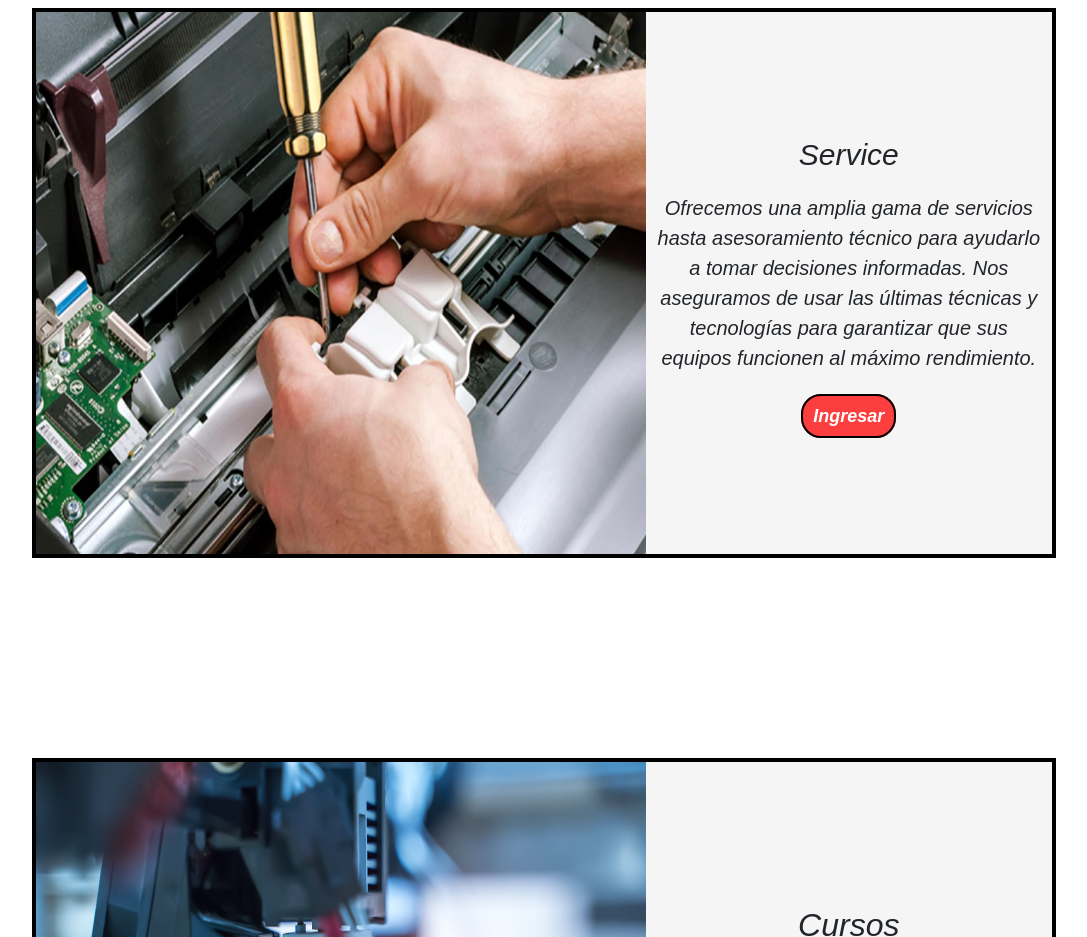
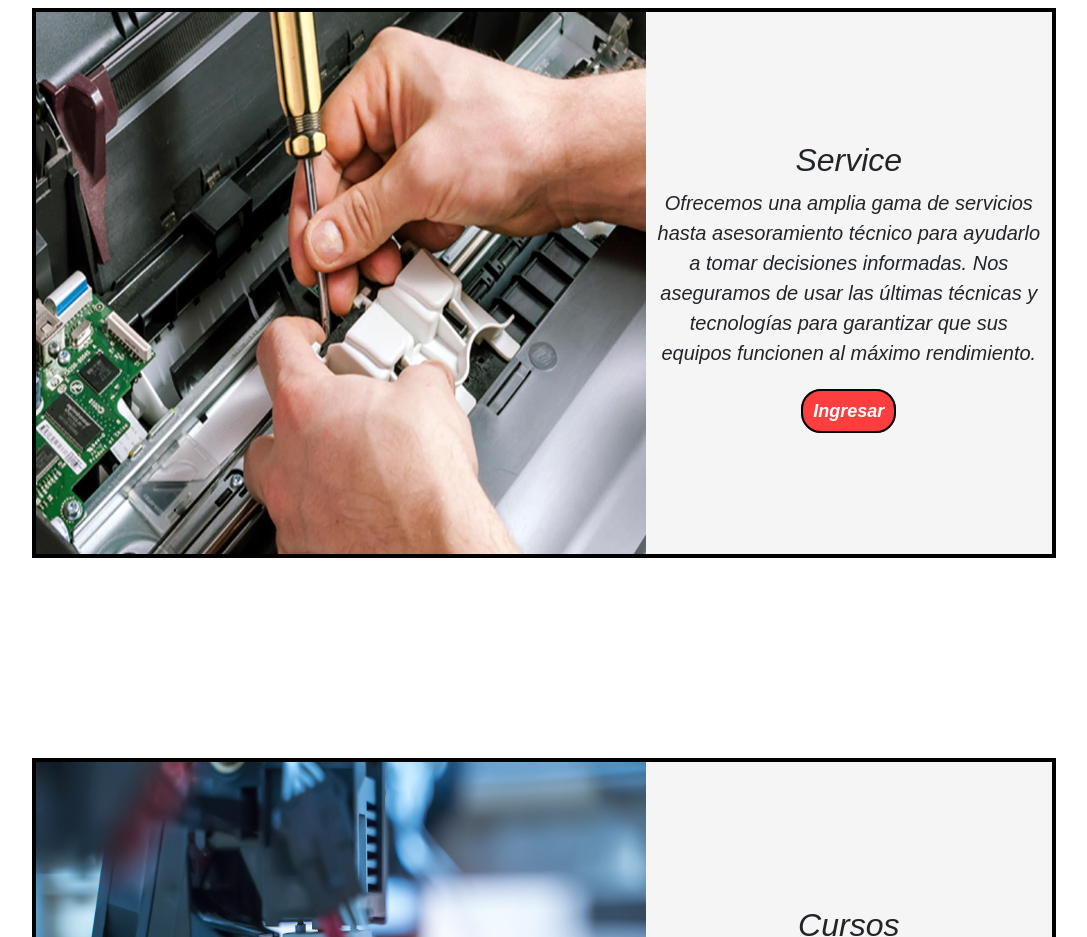
Before and after one commit to Diego95escobar/Proyecto-VGTA, a website: page index.html in a window 1280 px wide. Shown: the part 1960-2897 px from the top of the page, without its empty margins (96-1183 px from the left). Drawn offline with nearby package versions, Linux system fonts and the light colour scheme.

Commit message:
corregir

```diff
--- a/index.html
+++ b/index.html
@@ -121,7 +121,7 @@
         <section class="secundario-terciario">
             <img src="./img/soluusuario.jpg" alt="img reparacion">
             <div>
-                <h3>Service</h3>
+                <h2>Service</h2>
                 <p>Ofrecemos una amplia gama de servicios hasta asesoramiento técnico para ayudarlo a tomar decisiones
                     informadas. Nos aseguramos de usar las últimas técnicas y tecnologías para garantizar que sus
                     equipos funcionen al máximo rendimiento.</p>
```
